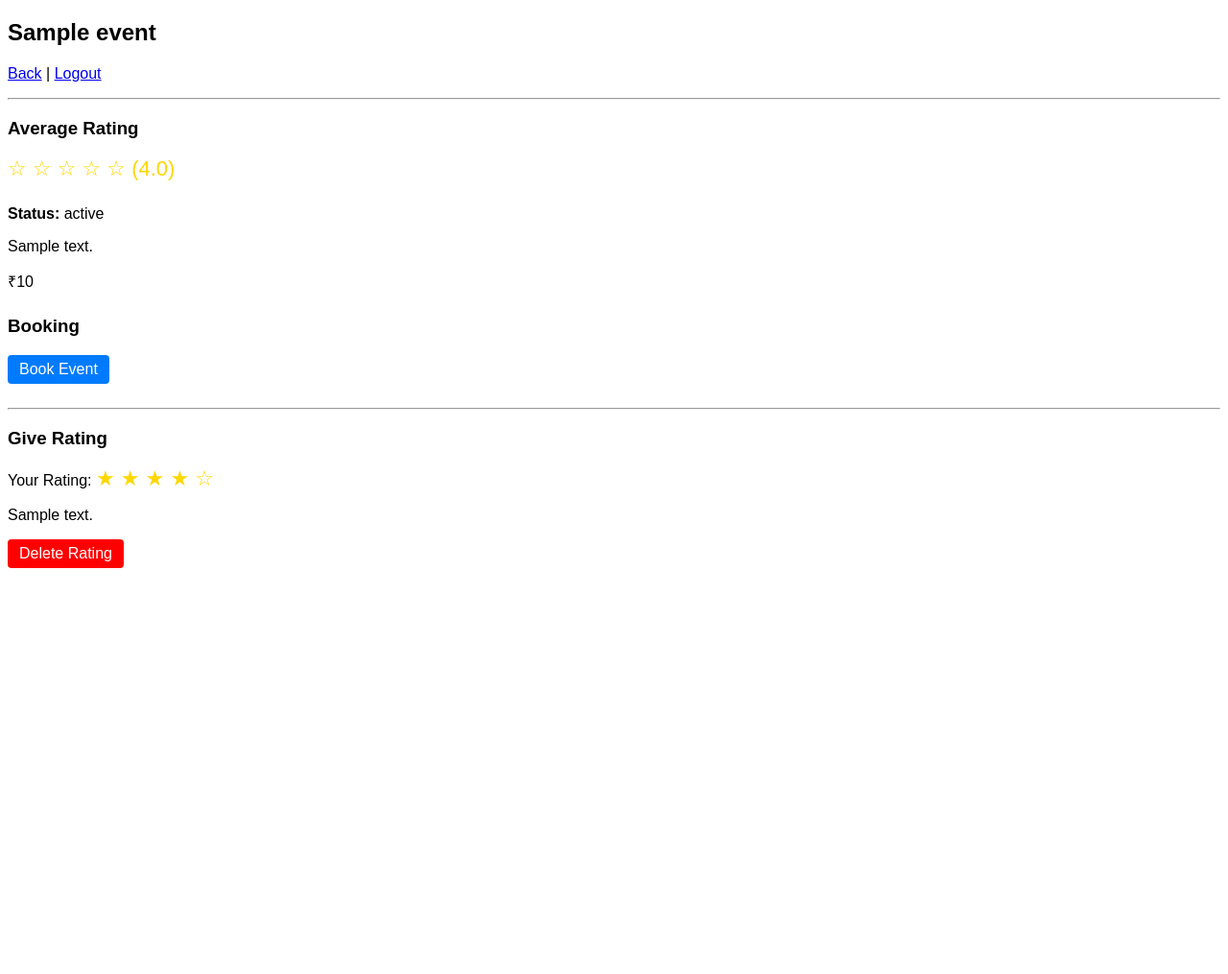
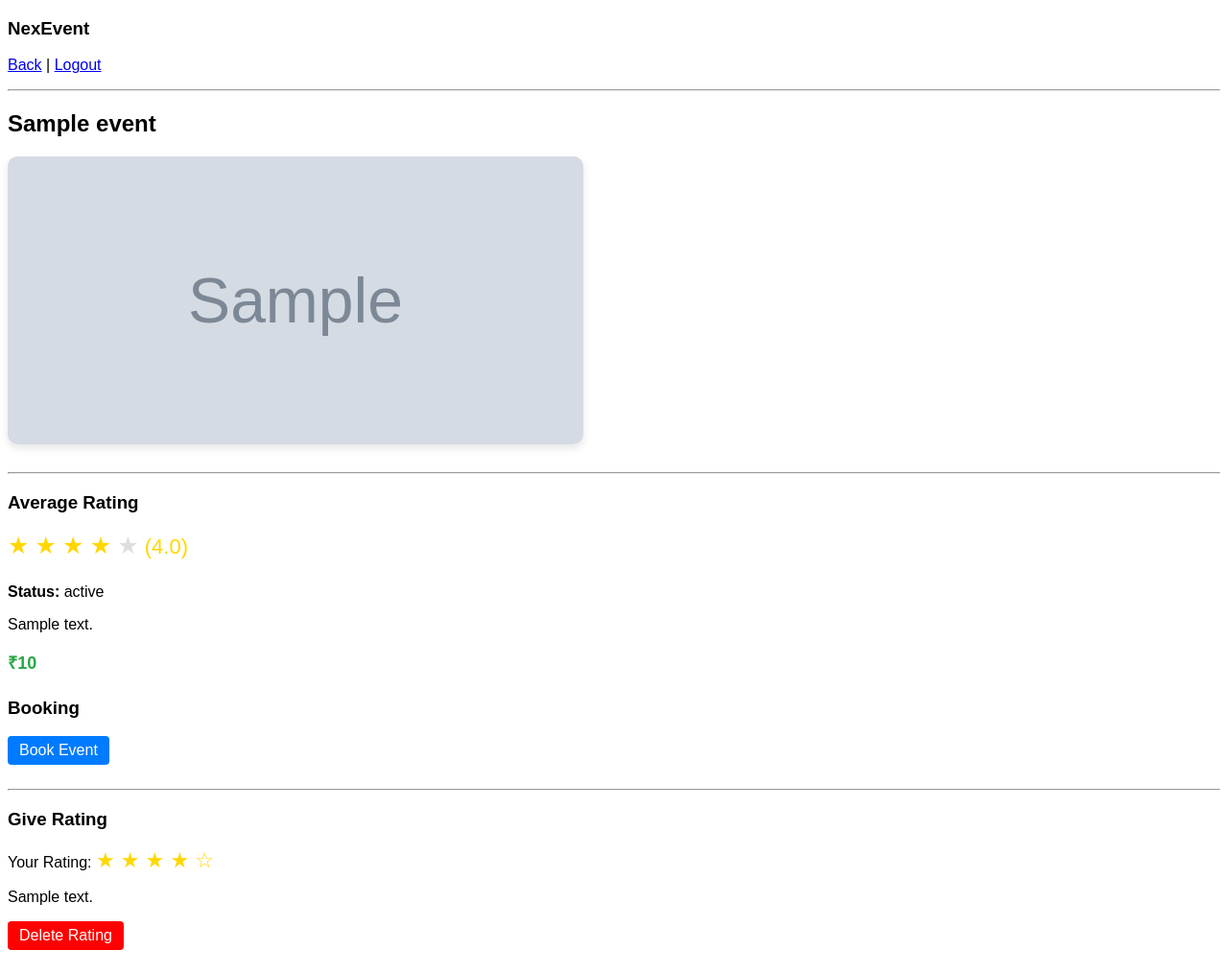
Before and after one commit to 4swin-80/Event_Mngmnt_Django, a Django app: template core/templates/view_event.html in a window 1280 px wide. Shown: the whole page at 96% size. Before the commit the page ends 592 px from the top, so only its background shows below. Run offline with Django 5.2, Linux system fonts and the light colour scheme; the template is opened without the code that fills it: most values are stand-ins (such as "Sample title", 1, 10 or a date in 2020); grey boxes marked "Sample" are stand-in pictures.

Commit message:
Enhance event display with improved image handling and star rating visualization

```diff
--- a/core/templates/view_event.html
+++ b/core/templates/view_event.html
@@ -35,8 +35,30 @@
 
         .star {
             font-size: 25px;
+        }
+
+        .star.full {
+            color: gold;
+        }
+
+        .star.half {
+            background: linear-gradient(90deg, gold 50%, #ddd 50%);
+            -webkit-background-clip: text;
+            -webkit-text-fill-color: transparent;
+        }
+
+        .star.empty {
+            color: #ddd;
+        }
+
+        /* Keep this for rating input stars */
+        #starContainer .star {
             cursor: pointer;
             color: gray;
+        }
+
+        #starContainer .star.selected {
+            color: gold;
         }
 
         .star.selected {
@@ -52,16 +74,48 @@
             width: 300px;
             height: 80px;
         }
+        .event-image img {
+            width: 100%;
+            max-width: 600px;
+            height: 300px;
+            object-fit: cover;
+            border-radius: 10px;
+            box-shadow: 0 4px 10px rgba(0,0,0,0.1);
+        }
+
+        .section {
+            margin-bottom: 25px;
+        }
+
+        .price {
+            font-weight: bold;
+            color: #28a745;
+            font-size: 18px;
+        }
     </style>
 </head>
 <body>
 
-<h2>{{ event.name }}</h2>
 
+    <h3>NexEvent</h3>
 <p>
 <a href="{% url 'customer_dashboard' %}">Back</a> |
 <a href="{% url 'logout' %}">Logout</a>
 </p>
+
+<hr>
+
+<h2>{{ event.name }}</h2>
+
+<div class="section event-image">
+
+    {% if event.image %}
+        <img src="{{ event.image.url }}" alt="{{ event.name }}">
+    {% else %}
+        <img src="https://via.placeholder.com/600x300?text=No+Image" alt="No Image">
+    {% endif %}
+
+</div>
 
 <hr>
 
@@ -73,14 +127,21 @@
 
     {% if avg_rating %}
     <div class="rating-display">
+
         {% for i in "12345" %}
-                {% if forloop.counter <= avg_rating|floatformat:0 %}
-                    ★
+            {% if forloop.counter <= avg_rating %}
+                <span class="star full">★</span>
+
+            {% elif forloop.counter <= avg_rating|add:"0.5" %}
+                <span class="star half">★</span>
+
             {% else %}
-                    ☆
+                <span class="star empty">★</span>
             {% endif %}
         {% endfor %}
+
         ({{ avg_rating|floatformat:1 }})
+
     </div>
 {% else %}
     <p>No ratings yet.</p>
```
Lines whose indentation alone changed are shown as unchanged.
